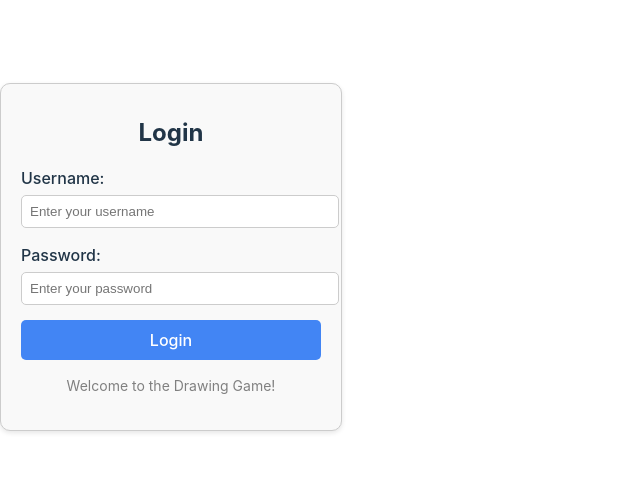
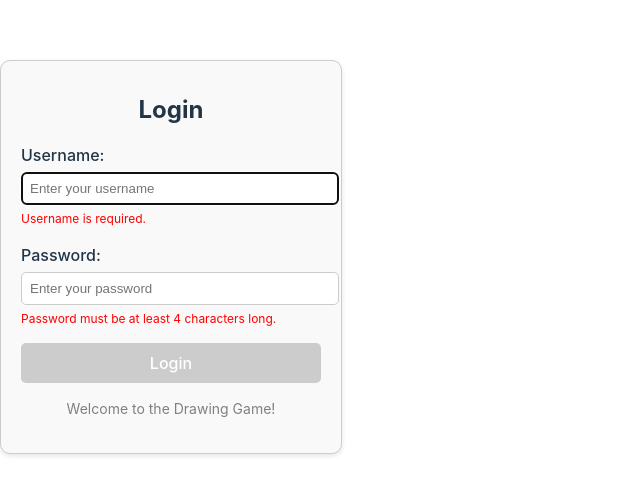
Before and after one commit to Duo-doodle/Duo-doodle, a React (Vite) app in the folder Duo-doodle/: page / in a window 1280 px wide. Shown: the part 143-638 px from the top of the page, without its empty margins (0-640 px from the left). Built offline with nearby package versions, Linux system fonts and the light colour scheme.

Commit message:
update Login.jsx to clear the form after login

```diff
--- a/Duo-doodle/src/components/Login.jsx
+++ b/Duo-doodle/src/components/Login.jsx
@@ -5,11 +5,14 @@ function Login({ onLogin }) {
   const [username, setUsername] = useState("");
   const [password, setPassword] = useState("");
 
+  const isUsernameValid = username.trim().length > 0;
+  const isPasswordValid = password.length >= 4;
+
   const handleLogin = () => {
-    if (username) {
+    if (isUsernameValid && isPasswordValid) {
       onLogin(username);
-    } else {
-      alert("Please enter a username");
+      setUsername("");
+      setPassword("");
     }
   };
 
@@ -23,7 +26,11 @@ function Login({ onLogin }) {
           placeholder="Enter your username"
           value={username}
           onChange={(e) => setUsername(e.target.value)}
+          autoFocus
         />
+        {!isUsernameValid && (
+          <p className="error-message">Username is required.</p>
+        )}
       </div>
       <div className="login-input">
         <label>Password:</label>
@@ -33,8 +40,17 @@ function Login({ onLogin }) {
           value={password}
           onChange={(e) => setPassword(e.target.value)}
         />
+        {!isPasswordValid && (
+          <p className="error-message">
+            Password must be at least 4 characters long.
+          </p>
+        )}
       </div>
-      <button className="login-button" onClick={handleLogin}>
+      <button
+        className="login-button"
+        onClick={handleLogin}
+        disabled={!isUsernameValid || !isPasswordValid}
+      >
         Login
       </button>
       <p className="login-message">Welcome to the Drawing Game!</p>
--- a/Duo-doodle/src/styles/Login.css
+++ b/Duo-doodle/src/styles/Login.css
@@ -1,4 +1,4 @@
-
+/* Center the login container */
 .login-container {
   width: 300px;
   margin: 100px auto;
@@ -10,14 +10,14 @@
   background-color: #f9f9f9;
 }
 
-
+/* Title styling */
 .login-title {
   font-size: 24px;
   font-weight: bold;
   margin-bottom: 20px;
 }
 
-
+/* Input field styling */
 .login-input {
   margin-bottom: 15px;
   text-align: left;
@@ -36,7 +36,14 @@
   border-radius: 5px;
 }
 
+/* Error message styling */
+.error-message {
+  color: red;
+  font-size: 12px;
+  margin-top: 5px;
+}
 
+/* Button styling */
 .login-button {
   width: 100%;
   padding: 10px;
@@ -52,7 +59,13 @@
   background-color: #357ae8;
 }
 
+/* Disabled button styling */
+.login-button:disabled {
+  background-color: #cccccc;
+  cursor: not-allowed;
+}
 
+/* Welcome message styling */
 .login-message {
   margin-top: 15px;
   color: gray;
```
